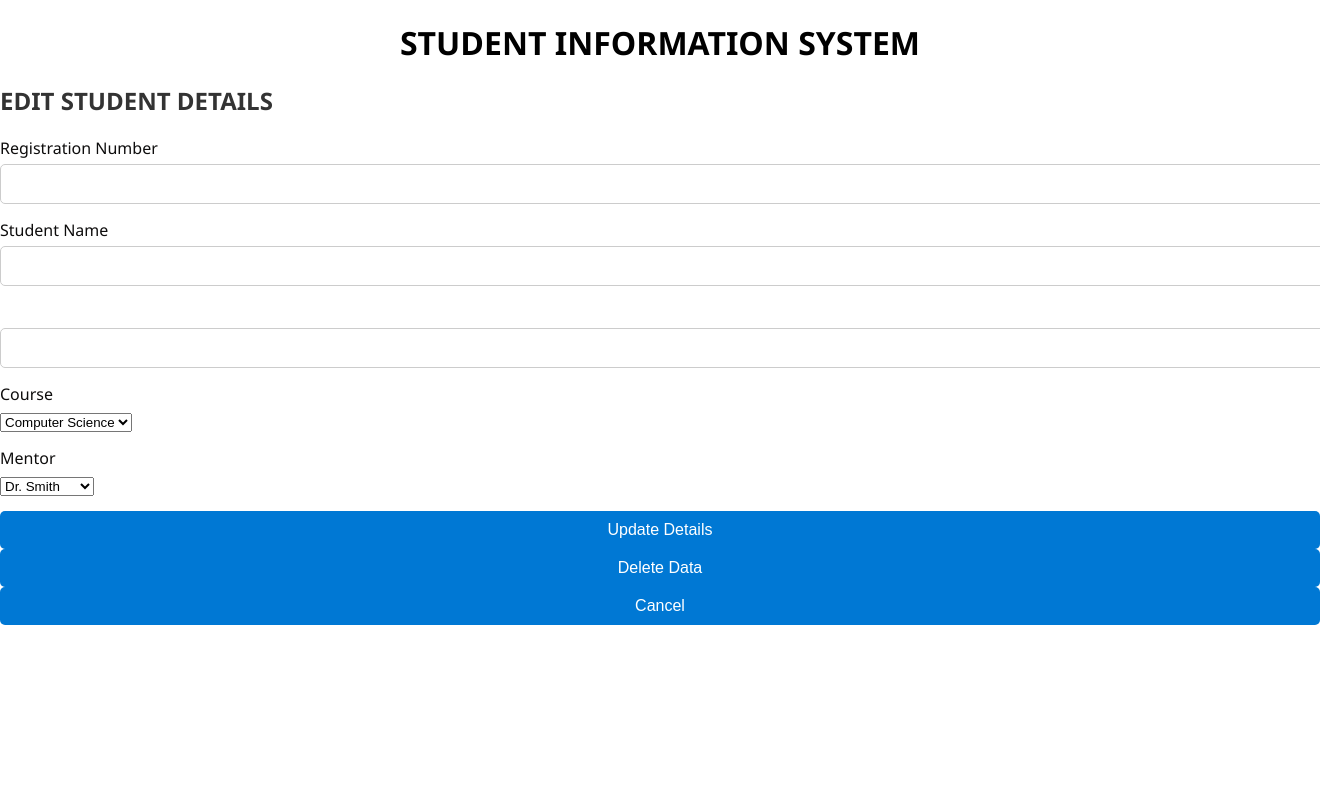
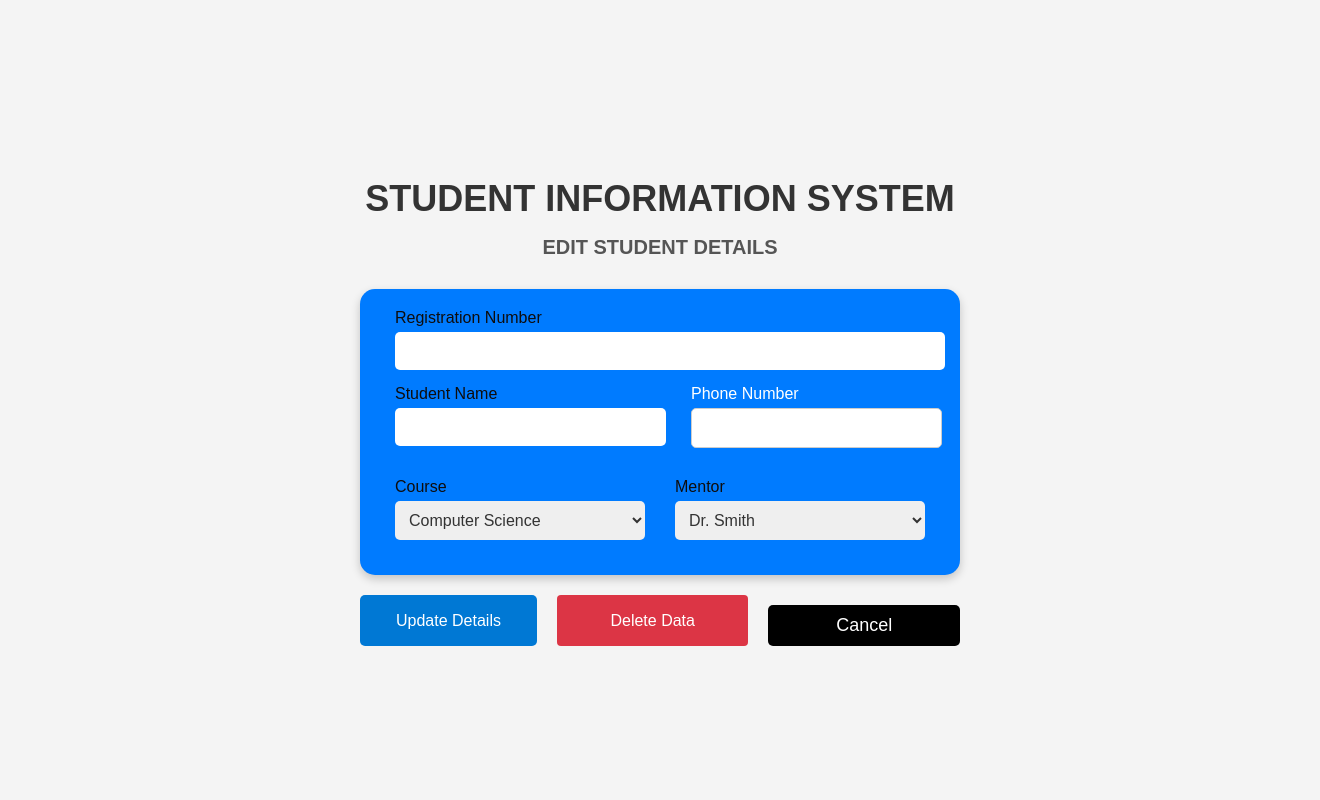
Before and after one commit to rakshiithaaa/student_information_system_old, a Flask app: page /edit_student/1 in a window 1320 px wide; the page is wider, and only the part inside the window is pictured. Run offline with Flask 3, Linux system fonts and the light colour scheme; data that the repository does not hold is empty.

Commit message:
Update styles.css

```diff
--- a/static/css/styles.css
+++ b/static/css/styles.css
@@ -10,16 +10,19 @@ body {
     text-align: center;
     color: #000000;
     margin-bottom: 20px;
+    font-size: 70px;
+    font-weight: bold;
   }
 
   .container {
     display: flex;
+    flex-direction: row;
     height: 100vh;
   }
 
   .image-section {
     flex: 1;
-    background-color: #f0f0f0;
+    background-color: #ffffff;
     display: flex;
     align-items: center;
     justify-content: center;
@@ -33,7 +36,6 @@ body {
   .login-section {
     flex: 1;
     display: flex;
-    flex-direction: column;
     align-items: center;
     justify-content: center;
     background-color: #ffffff;
@@ -41,14 +43,15 @@ body {
 
   .login-box {
     background-color: #005bb5;
-    padding: 30px;
-    border-radius: 10px;
+    padding: 50px;
+    border-radius: 30px;
     box-shadow: 0 4px 10px rgba(0, 0, 0, 0.1);
-    width: 300px;
+    width: 350px;
     text-align: center;
   }
 
   .login-box h2 {
+    font-size: 30px;
     margin-bottom: 20px;
     color: #ffffff;
   }
@@ -70,7 +73,7 @@ body {
     border: 1px solid #ccc;
     border-radius: 5px;
     font-size: 16px;
-  }
+    align-items: center;  }
 
   button {
     width: 100%;
@@ -81,6 +84,7 @@ body {
     border-radius: 5px;
     font-size: 16px;
     cursor: pointer;
+    align-items: center;
   }
 
   button:hover {
@@ -117,7 +121,7 @@ nav ul li a:hover {
 }
 
 /* Container for Table and Buttons */
-.container {
+.containertb {
   display: flex;
   flex-direction: column;
   align-items: center;
@@ -181,22 +185,179 @@ table tr:hover {
   background-color: #d3e5fa;
 }
 
+.body-add {
+  font-family: Arial, sans-serif;
+  background-color: #f4f4f4;
+  margin: 0;
+  padding: 0;
+  display: flex;
+  justify-content: center;
+  align-items: center;
+  height: 100vh;
+}
+
+.container-add {
+  text-align: center;
+  width: 100%;
+  max-width: 600px;
+}
 
 .input-group-add {
-  margin-bottom: 15px;
+  flex: 1;
+  margin: 0 15px;
   text-align: left;
 }
 
 .input-group-add label {
   display: block;
+  color: #0e0d0d;
   margin-bottom: 5px;
-  color: #0e0d0d;
+  font-size: 16px;
 }
 
-.input-group-add input {
+.input-group-add input, .input-group-add select {
   width: 100%;
   padding: 10px;
-  border: 1px solid #ccc;
+  border: none;
   border-radius: 5px;
   font-size: 16px;
+  color: #333;
 }
+
+.page-title {
+  font-size: 36px;
+  color: #333;
+  margin-bottom: 10px;
+}
+
+.sub-title {
+  font-size: 24px;
+  color: #555;
+  margin-bottom: 20px;
+}
+
+/* Form Container */
+.form-container {
+  background-color: #007bff;
+  padding: 20px;
+  border-radius: 15px;
+  box-shadow: 0 4px 10px rgba(0, 0, 0, 0.2);
+  margin-bottom: 20px;
+}
+
+.input-group.phone-number {
+  margin-left: 30px;
+  margin-right: 20px;
+}
+
+/* Input Rows */
+.input-row {
+  display: flex;
+  justify-content: space-between;
+  margin-bottom: 15px;
+}
+
+/* Button Container */
+.button-container-add {
+  display: flex;
+  justify-content: center;
+  gap: 20px; /* Space between buttons */
+  margin-top: 20px;
+}
+
+/* Delete Button */
+.delete-button {
+  background-color: #dc3545; /* Red color */
+  color: #fff;
+  border: none;
+  padding: 10px 20px;
+  border-radius: 5px;
+  font-size: 18px;
+  cursor: pointer;
+  transition: background-color 0.3s ease;
+}
+
+.delete-button:hover {
+  background-color: #c82333; /* Darker red on hover */
+}
+
+.submit-button:hover {
+  background-color: #0056b3;
+}
+
+.cancel-button {
+  background-color: #000000; /* Gray color */
+  color: #ffffff;
+  border: none;
+  margin-top: 10px;
+  padding: 10px 20px;
+  border-radius: 5px;
+  font-size: 18px;
+  cursor: pointer;
+  transition: background-color 0.3s ease;
+}
+
+.cancel-button:hover {
+  background-color: #5a6268; /* Darker gray */
+}
+
+button:disabled {
+  opacity: 0.7;
+  cursor: not-allowed;
+}
+
+/* Radio button styling */
+input[type="radio"] {
+  transform: scale(1.2);
+  margin: 0;
+}
+
+.delete-button {
+  background-color: #dc3545;
+  color: white;
+  padding: 10px 20px;
+  border: none;
+  border-radius: 4px;
+  cursor: pointer;
+  font-size: 16px;
+}
+
+.delete-button:hover {
+  background-color: #c82333;
+}
+
+.delete-button:disabled {
+  background-color: #6c757d;
+  cursor: not-allowed;
+}
+
+/* Container Styles */
+.container-marks {
+  width: 80%;
+  margin: 0 auto;
+  padding: 20px;
+  background-color: white;
+  border-radius: 8px;
+  box-shadow: 0 2px 5px rgba(0, 0, 0, 0.1);
+}
+
+.page-title {
+  font-size: 36px;
+  text-align: center;
+  margin-bottom: 10px;
+}
+
+.sub-title {
+  font-size: 20px;
+  text-align: center;
+  margin-bottom: 30px;
+  color: #555;
+}
+
+/* Buttons Section */
+.button-container-marks {
+  display: flex;
+  justify-content: center;
+  gap: 20px;
+  margin-bottom: 30px;
+}
```
